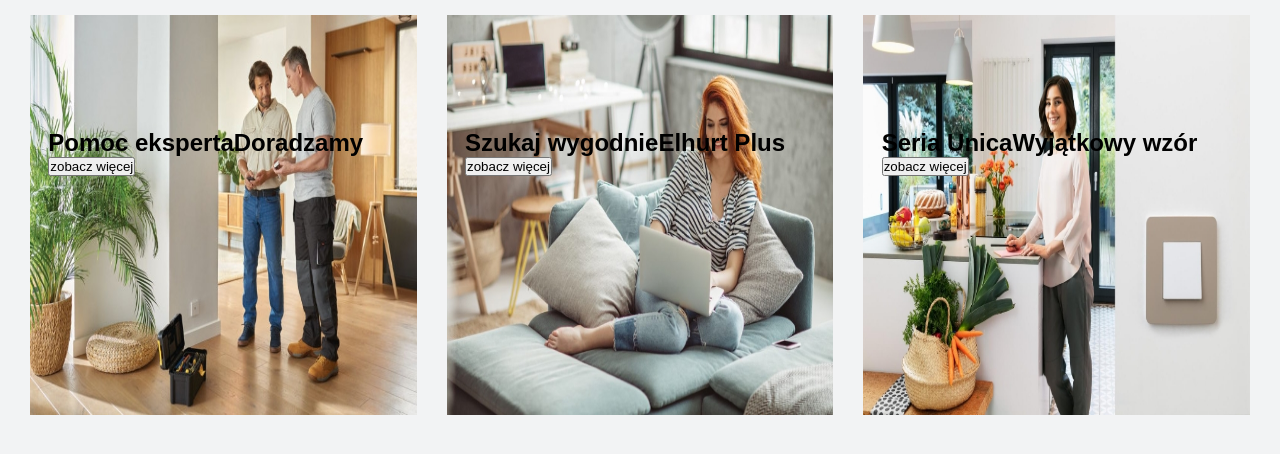
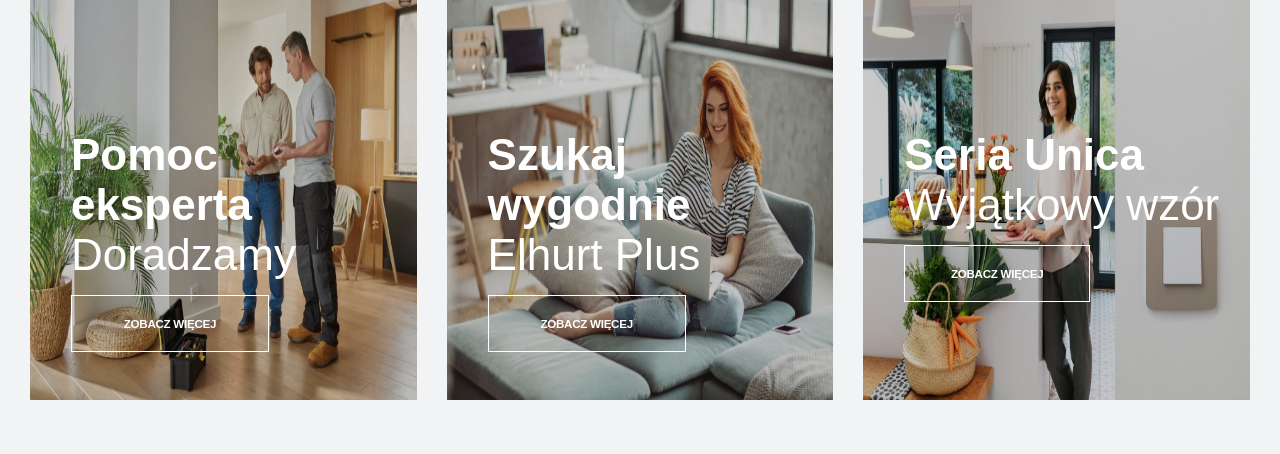
Before and after one commit to Psotnikzlesnej/sklepik, a PHP site: page /views/home/sections/top/components/tile/index.php in a window 1280 px wide. Shown: the top 454 px of the page. Run offline with PHP 8.4, Linux system fonts and the light colour scheme.

Commit message:
#slider z zdjęciami na stronie głównej

```diff
--- a/views/home/sections/top/components/tile/index.php
+++ b/views/home/sections/top/components/tile/index.php
@@ -12,22 +12,24 @@
             <div class="tile__sliderDiv">
                 <img src="Image 203.jpg" class="tile__sliderDivImage">
                 <div class="tile__sliderDivItems">
-                    <h2 class="tile__sliderDivHeading">Pomoc eksperta<span class="tile__sliderDivSpan">Doradzamy</span></h2>
-                    <button class="tile__sliderDivBtn" href="#">zobacz więcej</button>
+                    <h2 class="tile__sliderDivHeading">Pomoc eksperta</h2><span class="tile__sliderDivSpan">Doradzamy</span>
+                    <button class="tile__sliderDivBtn" href="#"><h5>ZOBACZ WIĘCEJ</h5></button>
                 </div>
             </div>
             <div class="tile__sliderDiv">
                 <img src="Image 204.jpg" class="tile__sliderDivImage">
                 <div class="tile__sliderDivItems">
-                    <h2 class="tile__sliderDivHeading">Szukaj wygodnie<span class="tile__sliderDivSpan">Elhurt Plus</span></h2>
-                    <button class="tile__sliderDivBtn" href="#">zobacz więcej</button>
+                    <h2 class="tile__sliderDivHeading">Szukaj wygodnie</h2>
+                    <span class="tile__sliderDivSpan">Elhurt Plus</span>
+                    <button class="tile__sliderDivBtn" href="#"><h5>ZOBACZ WIĘCEJ</h5></button>
                 </div>
             </div>
             <div class="tile__sliderDiv">
                 <img src="Image 205.jpg" class="tile__sliderDivImage">
                 <div class="tile__sliderDivItems">
-                    <h2 class="tile__sliderDivHeading">Seria Unica<span class="tile__sliderDivSpan">Wyjątkowy wzór</span></h2>
-                    <button class="tile__sliderDivBtn" href="#">zobacz więcej</button>
+                    <h2 class="tile__sliderDivHeading">Seria Unica</h2>
+                    <span class="tile__sliderDivSpan">Wyjątkowy wzór</span>
+                    <button class="tile__sliderDivBtn" href="#"><h5>ZOBACZ WIĘCEJ</h5></button>
                 </div>
             </div>
         </div>
--- a/views/home/sections/top/components/tile/style.css
+++ b/views/home/sections/top/components/tile/style.css
@@ -141,3 +141,58 @@
 }
 
 /*# sourceMappingURL=style.css.map */
+
+.tile__sliderDivHeading{
+
+  color: white;
+  font-size: 44px;
+}
+.tile__sliderDivSpan{
+  color: white;
+  font-size: 44px;
+
+}
+.tile__sliderDivItems{
+  display: flex;
+    flex-direction: column;
+    align-items: flex-start;
+    margin: 10px;
+}
+.tile__sliderDivBtn{
+  border: 1px solid #FFFFFF;
+  padding: 21PX;
+  background-color: transparent;
+  color: white;
+  letter-spacing: 0px;
+  margin-top: 15px;
+  font-size: 14px;
+  letter-spacing: -0.28px;
+  text-transform: uppercase;
+  width: 59%;
+}
+.tile__sliderDivBtn:hover{
+  background-color: #F74137;
+  border-color: #F74137;
+
+}
+.tile__sliderDivImage{
+  filter:  brightness(0.8);
+}
+
+.tile__sliderDiv{
+ margin-right: 15px;
+ margin-left: 15px;
+ overflow: hidden;
+ padding: 0;
+}
+.tile__sliderDiv  img {
+  transition-duration: 1s;
+  margin: 0 auto;
+  display: block;
+}
+.tile__sliderDiv img:hover {
+  transform: scale(1.2);
+  -webkit-transform: scale(1.2);
+  -moz-transform: scale(1.2);
+  z-index: 0;
+}
```
